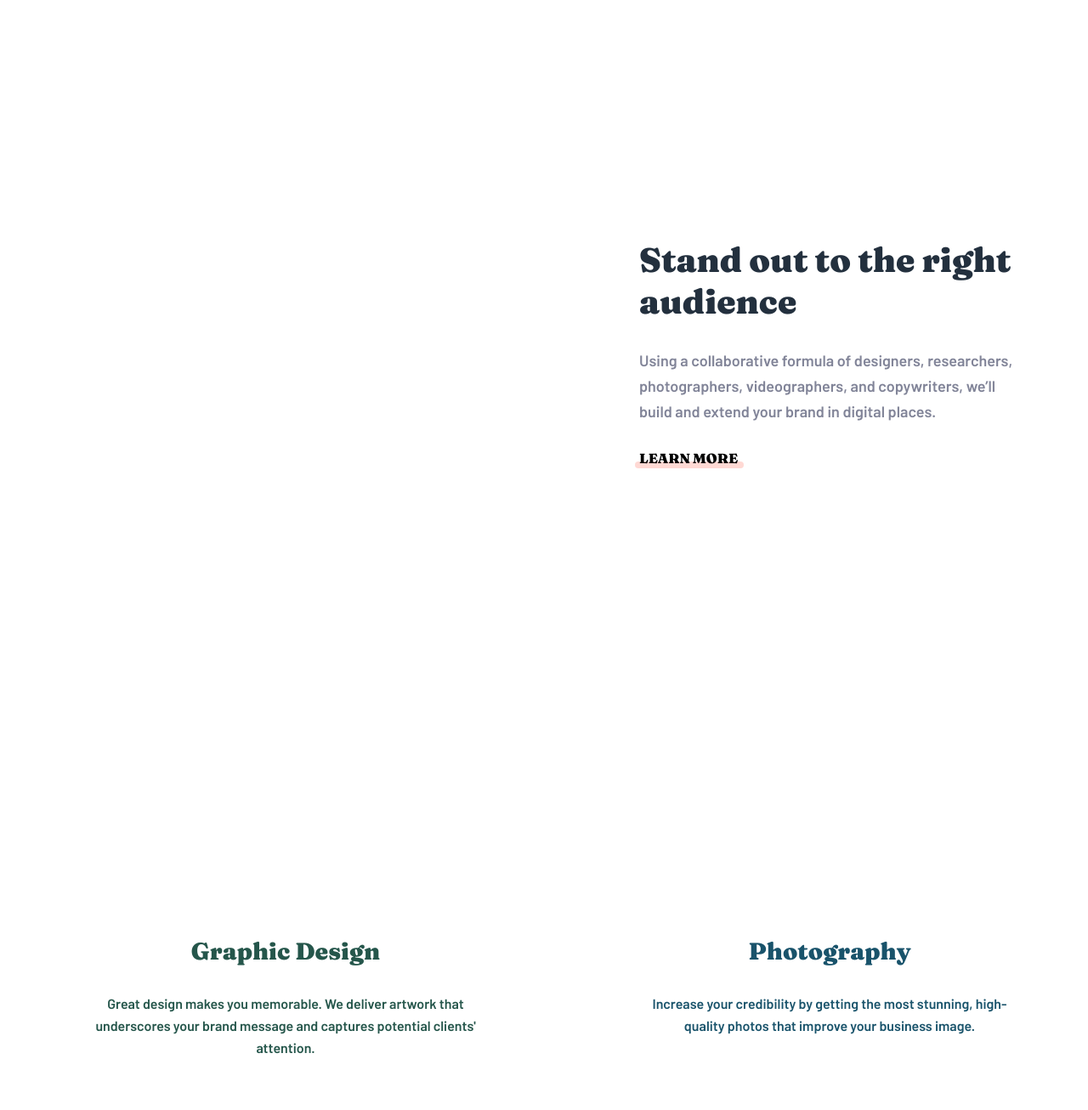
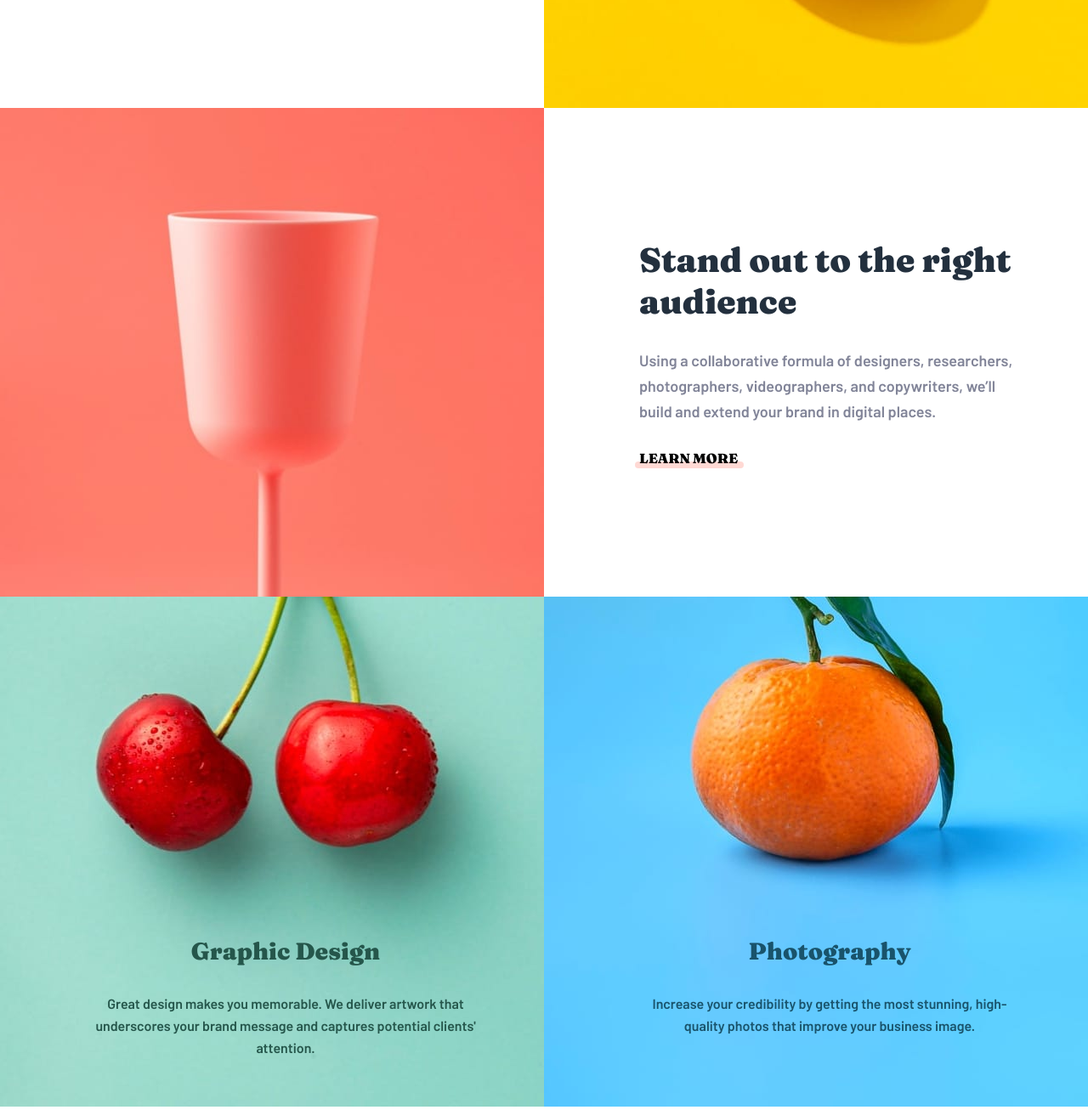
Before and after one commit to Kasp96/Sunnyside-agency-landing-page, a plain HTML site: page index.html in a window 1280 px wide. Shown: the part 1198-2504 px from the top of the page at 85% size. Drawn offline with nearby package versions, Linux system fonts and the light colour scheme; the site is published under a folder, as on GitHub Pages, so addresses that start at the root find nothing.

Commit message:
Fix elements leakage with overflow hidden

```diff
--- a/scss/_content.scss
+++ b/scss/_content.scss
@@ -11,6 +11,7 @@
 		padding-block: var(--68px);
 		padding-inline: var(--24px);
 		background-position: center;
+
 
 		.card-heading {
 			font-size: var(--32px);
@@ -37,6 +38,7 @@
 			font-weight: var(--fw-l);
 			line-height: var(--26px);
 		}
+
 	}
 
 	.bgi {
@@ -45,11 +47,11 @@
 	}
 
 	.egg {
-		background-image: url('/images/mobile/image-transform.jpg');
+		background-image: url('../images/mobile/image-transform.jpg');
 		order: -1;
 	}
 	.glass {
-		background-image: url('/images/mobile/image-stand-out.jpg');
+		background-image: url('../images/mobile/image-stand-out.jpg');
 	}
 	.cherry,
 	.orange {
@@ -59,12 +61,12 @@
 		padding-inline: var(--16px);
 	}
 	.cherry {
-		background-image: url('/images/mobile/image-graphic-design.jpg');
+		background-image: url('../images/mobile/image-graphic-design.jpg');
 		min-height: 600px;
 		color: var(--clr-green-800);
 	}
 	.orange {
-		background-image: url('/images/mobile/image-photography.jpg');
+		background-image: url('../images/mobile/image-photography.jpg');
 		min-height: 600px;
 		color: var(--clr-blue-800);
 	}
@@ -200,11 +202,11 @@
 		}
 
 		.egg {
-			background-image: url('/images/desktop/image-transform.jpg');
+			background-image: url('../images/desktop/image-transform.jpg');
 			order: 0;
 		}
 		.glass {
-			background-image: url('/images/desktop/image-stand-out.jpg');
+			background-image: url('../images/desktop/image-stand-out.jpg');
 		}
 		.cherry,
 		.orange {
@@ -217,10 +219,10 @@
 		}
 
 		.cherry {
-			background-image: url('/images/desktop/image-graphic-design.jpg');
+			background-image: url('../images/desktop/image-graphic-design.jpg');
 		}
 		.orange {
-			background-image: url('/images/desktop/image-photography.jpg');
+			background-image: url('../images/desktop/image-photography.jpg');
 		}
 	}
 	.testimonials-box {
--- a/scss/_nav.scss
+++ b/scss/_nav.scss
@@ -1,5 +1,5 @@
 .nav-container {
-	background-image: url('/images/mobile/image-header.jpg');
+	background-image: url('../images/mobile/image-header.jpg');
 	background-size: cover;
 	background-repeat: no-repeat;
 	background-position: center;
@@ -74,7 +74,7 @@
 
 @media (min-width: 48rem) {
 	.nav-container {
-		background-image: url('/images/desktop/image-header.jpg');
+		background-image: url('../images/desktop/image-header.jpg');
 		height: 750px;
 
 		.nav {
--- a/scss/_variables.scss
+++ b/scss/_variables.scss
@@ -81,6 +81,7 @@ a {
 body {
 	font-family: 'Barlow', sans-serif;
 	font-family: 'Fraunces', serif;
+	overflow-x: hidden;
 
 }
 button {
@@ -88,4 +89,5 @@ button {
 	text-transform: uppercase;
 	border: none;
 	font-family: var(--ff-secondary);
+
 }
```
Also changed, not shown: css/main.css, 1 other file.
